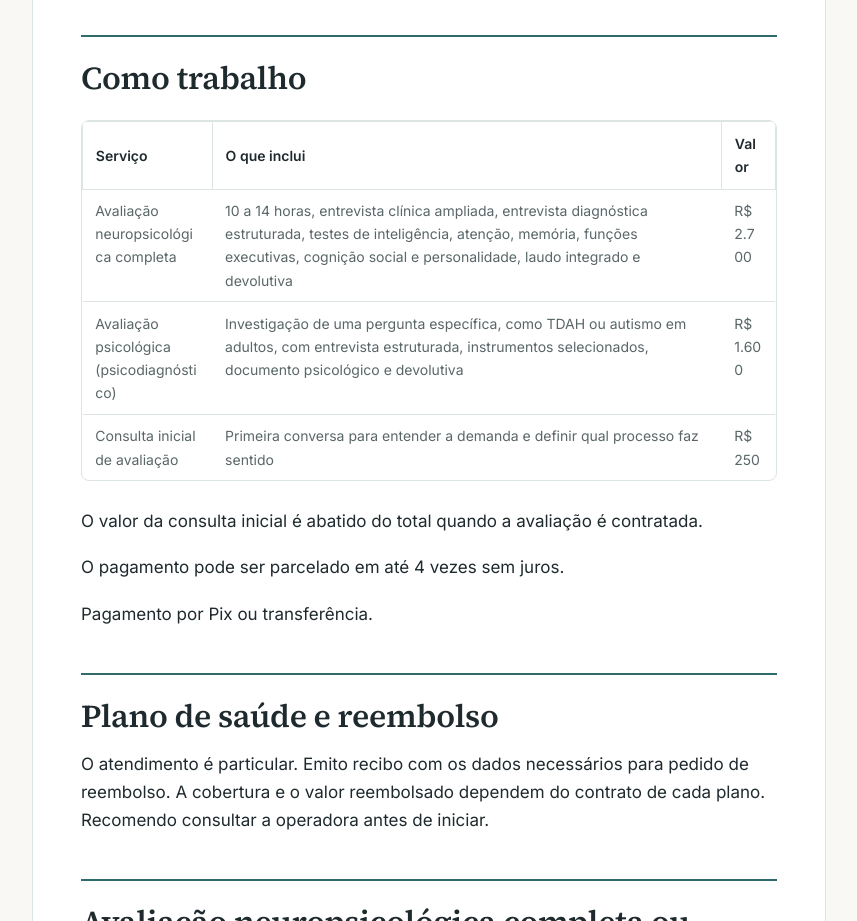
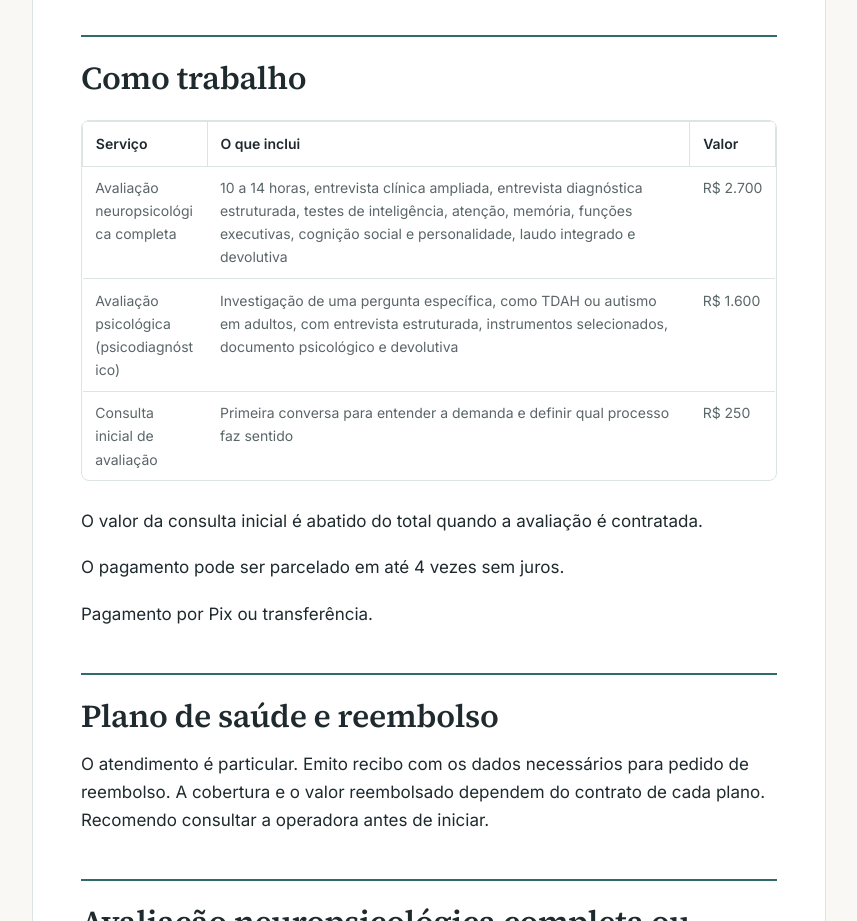
Before and after one commit to pedrorugerr-droid/pedrorugerr-droid.github.io, a plain HTML site: page quanto-custa-avaliacao-neuropsicologica.html in a window 1280 px wide. Shown: the part 1460-2381 px from the top of the page, without its empty margins (320-1177 px from the left). Drawn offline with Linux system fonts and the light colour scheme.

Commit message:
Quanto custa: coluna de valor sem quebra de linha
Co-Authored-By: Claude Opus 5.5 <noreply@anthropic.com>

```diff
--- a/quanto-custa-avaliacao-neuropsicologica.html
+++ b/quanto-custa-avaliacao-neuropsicologica.html
@@ -63,6 +63,7 @@
 #pg-custo article th{background:var(--superficie);color:var(--texto);text-align:left;padding:.65rem .8rem;font-weight:600;border:1px solid var(--borda)}
 #pg-custo article td{padding:.6rem .8rem;border-top:1px solid var(--borda);color:var(--texto-2);vertical-align:top}
 #pg-custo article td a{color:var(--primaria-hover);font-weight:600}
+#pg-custo article th:last-child,#pg-custo article td:last-child{white-space:nowrap}
 #pg-custo .aviso-topo{background:var(--superficie-tint);color:var(--texto);font-size:var(--fs-1);padding:1.1rem 1.3rem;border-radius:0 var(--raio-botao) var(--raio-botao) 0;margin-bottom:2rem;line-height:1.65;border:0;border-left:3px solid var(--primaria)}
 #pg-custo .aviso-topo b{color:var(--texto)}
 #pg-custo article p.ref{font-size:var(--fs-1);line-height:1.6;color:var(--texto-2);padding-left:1.6rem;text-indent:-1.6rem;margin-bottom:.6rem;font-family:var(--fonte-corpo)}
```
